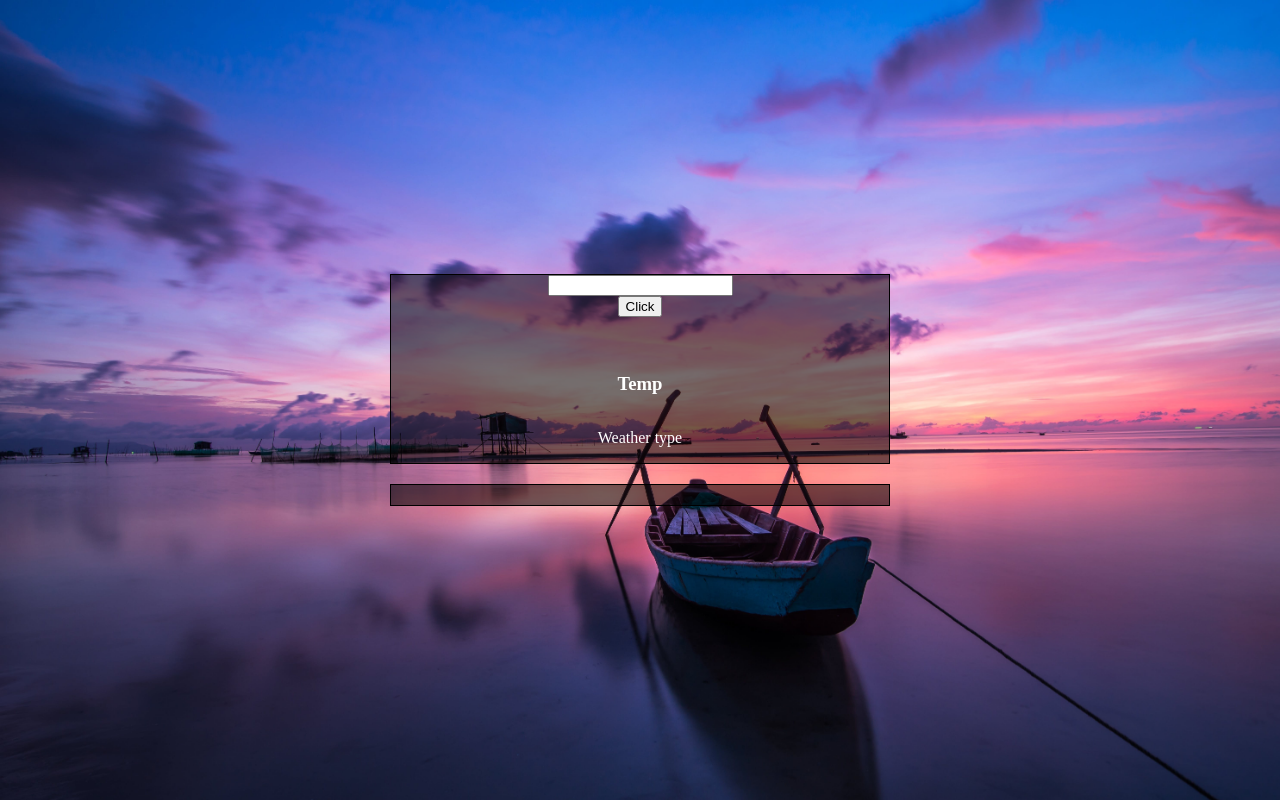
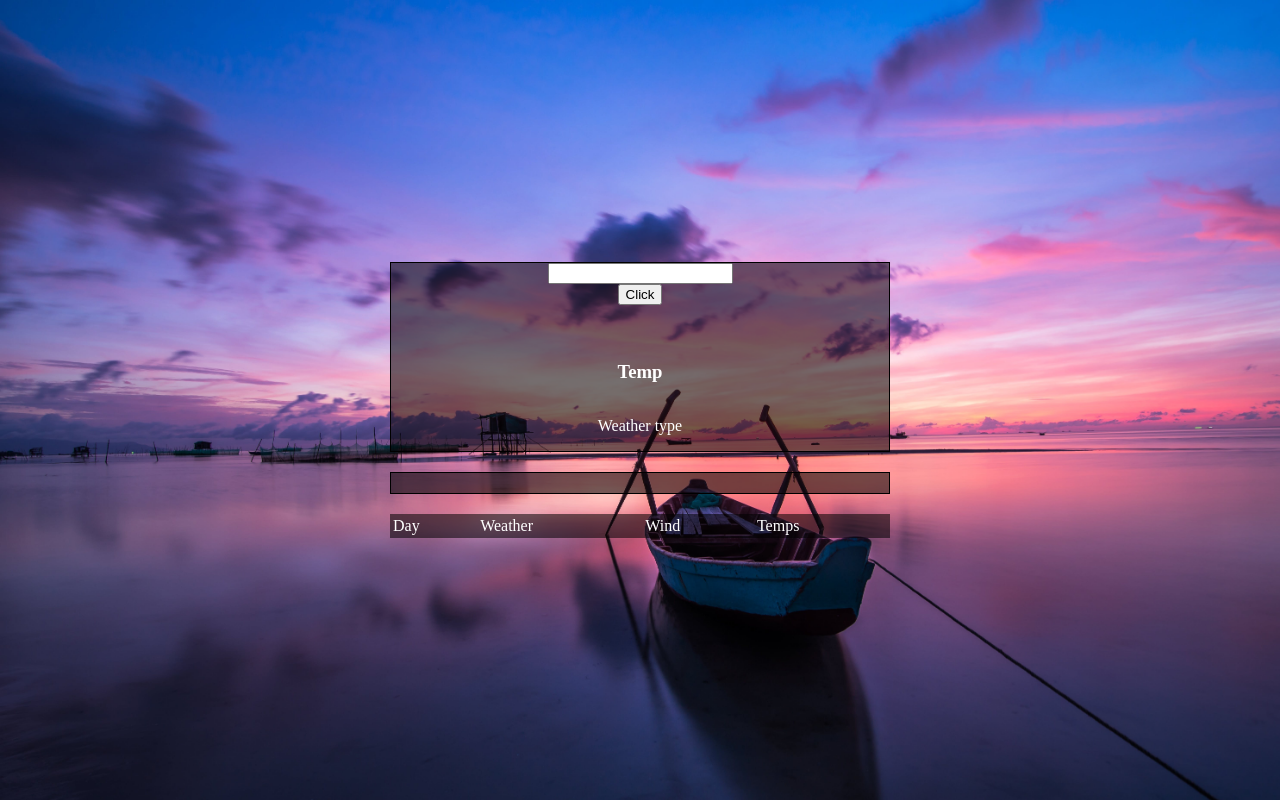
Before and after one commit to DanoSvK/100-JavaScript-Typescript-projects-challenge, a plain HTML site: page Weather app/index.html in a window 1280 px wide. Drawn offline with Linux system fonts and the light colour scheme.

Commit message:
Added head to the table

```diff
--- a/Weather app/index.html
+++ b/Weather app/index.html
@@ -18,38 +18,15 @@
       </section>
       <section class="hourly-forecast"></section>
       <table>
-        <tbody class="daily-forecast">
-          <!-- <div class="daily-forecast__item">
-          <p>Day</p>
-          <img src="" alt="" />
-          <p>Something</p>
-          <p>Temp</p>
-        </div>
-        <div class="daily-forecast__item">
-          <p>Day</p>
-          <img src="" alt="" />
-          <p>Something</p>
-          <p>Temp</p>
-        </div>
-        <div class="daily-forecast__item">
-          <p>Day</p>
-          <img src="" alt="" />
-          <p>Something</p>
-          <p>Temp</p>
-        </div>
-        <div class="daily-forecast__item">
-          <p>Day</p>
-          <img src="" alt="" />
-          <p>Something</p>
-          <p>Temp</p>
-        </div>
-        <div class="daily-forecast__item">
-          <p>Day</p>
-          <img src="" alt="" />
-          <p>Something</p>
-          <p>Temp</p>
-        </div> -->
-        </tbody>
+        <thead>
+          <tr>
+            <td>Day</td>
+            <td>Weather</td>
+            <td>Wind</td>
+            <td>Temps</td>
+          </tr>
+        </thead>
+        <tbody class="daily-forecast"></tbody>
       </table>
     </section>
   </body>
```
